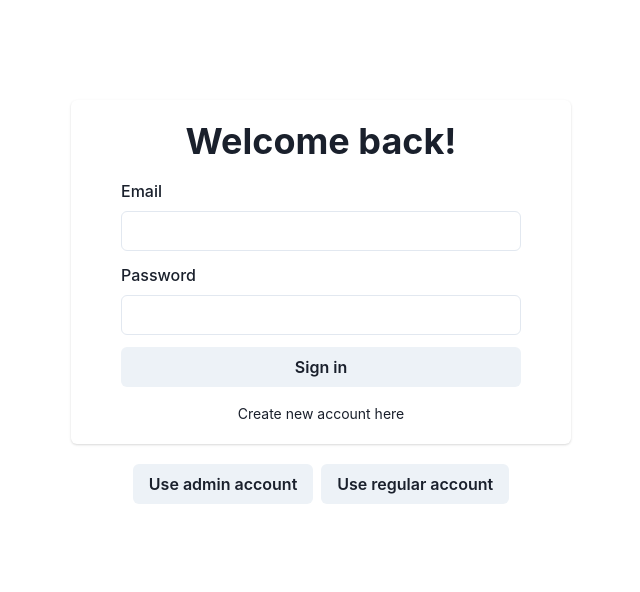
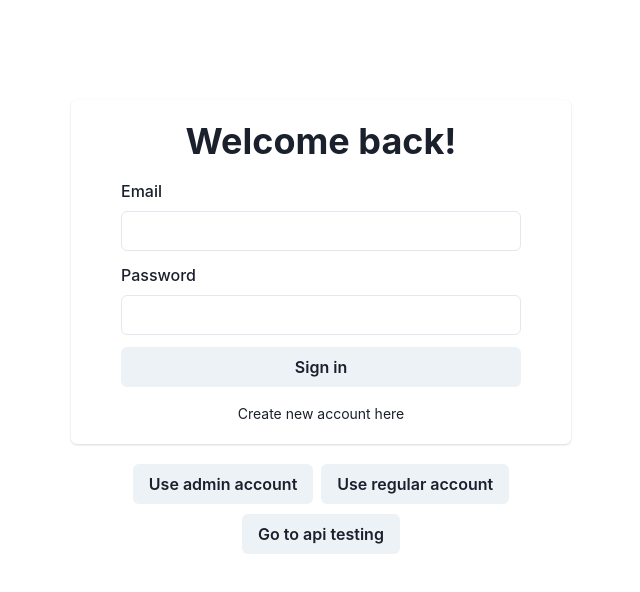
Before and after one commit to ksemilla/valearnis-react, a React (Vite) app: page /login in a window 1280 px wide. Shown: the top 592 px of the page, without its empty margins (319-959 px from the left). Built offline with nearby package versions, Linux system fonts and the light colour scheme; no server answers.

Commit message:
Add link to api testing from login and signup pages

```diff
--- a/src/views/auth/LoginPage.tsx
+++ b/src/views/auth/LoginPage.tsx
@@ -92,6 +92,11 @@ export default function LoginPage() {
           </Button>
         </HStack>
       </Center>
+      <Center mt="10px">
+        <Button as={Link} to="/api-testing">
+          Go to api testing
+        </Button>
+      </Center>
     </Box>
   )
 }
--- a/src/views/auth/SignupPage.tsx
+++ b/src/views/auth/SignupPage.tsx
@@ -2,6 +2,7 @@ import { Link, useNavigate } from "react-router-dom"
 import SignupForm from "./SignupForm"
 import {
   Box,
+  Button,
   Card,
   CardBody,
   Center,
@@ -68,6 +69,11 @@ export default function SignupPage() {
           </Stack>
         </CardBody>
       </Card>
+      <Center mt="10px">
+        <Button as={Link} to="/api-testing">
+          Go to api testing
+        </Button>
+      </Center>
     </Box>
   )
 }
```
